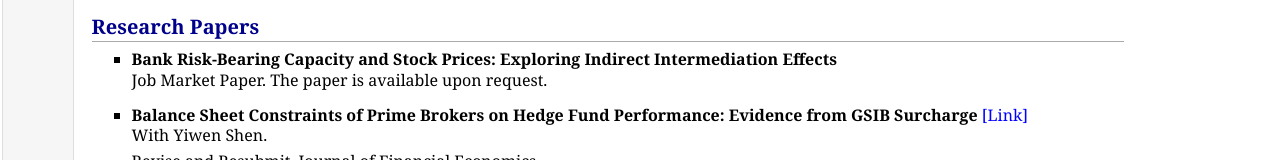
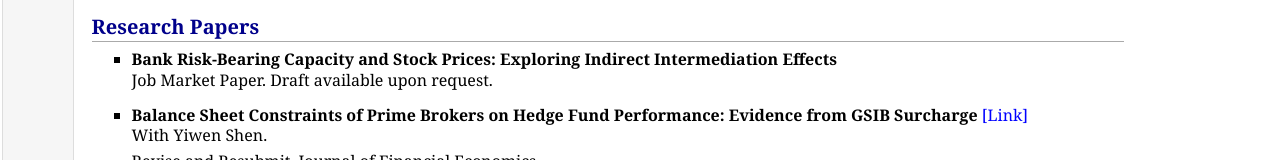
Before and after one commit to yuetingjiang/yuetingjiang.github.io, a plain HTML site: page index.html in a window 1280 px wide. Shown: the part 193-353 px from the top of the page. Drawn offline with Linux system fonts and the light colour scheme.

Commit message:
Add files via upload

```diff
--- a/index.html
+++ b/index.html
@@ -42,7 +42,7 @@
   <h2>Research Papers </h2>
   <ul>
   <li><strong>Bank Risk-Bearing Capacity and Stock Prices: Exploring Indirect Intermediation Effects</strong></li>
-  <p>Job Market Paper. The paper is available upon request.</p>
+  <p>Job Market Paper. Draft available upon request.</p>
   <li>
     <p><strong>	Balance Sheet Constraints of Prime Brokers on Hedge Fund Performance: Evidence from GSIB Surcharge</strong> <a href="https://papers.ssrn.com/sol3/papers.cfm?abstract_id=4908662" target="_blank">[Link]</a><br>
       With Yiwen Shen. </p>
```
